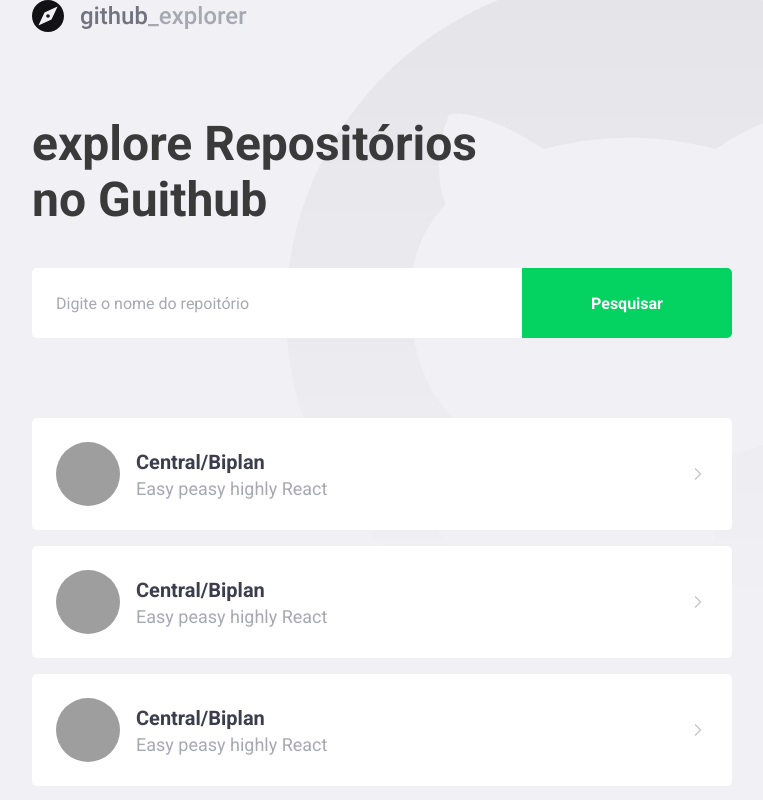
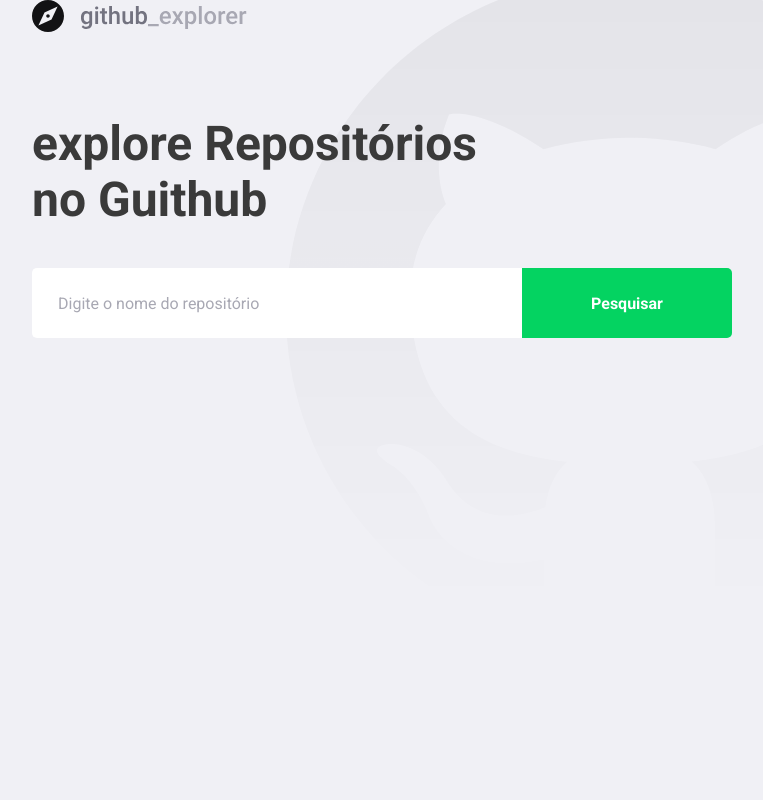
Before and after one commit to Vanessa-Helena/Bootcamp11, a React (Create React App) app in the folder primeiro-projeto-react/: page / in a window 1280 px wide. Shown: the whole page, without its empty margins (128-891 px from the left). Built offline with nearby package versions, Linux system fonts and the light colour scheme; grey boxes are pictures that could not be loaded.

Commit message:
Finalizando a pagina de pesquisa

```diff
--- a/primeiro-projeto-react/package.json
+++ b/primeiro-projeto-react/package.json
@@ -10,6 +10,7 @@
     "@types/node": "^12.0.0",
     "@types/react": "^16.9.53",
     "@types/react-dom": "^16.9.8",
+    "axios": "^0.21.0",
     "polished": "^4.0.3",
     "react": "^17.0.1",
     "react-dom": "^17.0.1",
--- a/primeiro-projeto-react/src/pages/Dashboard/index.tsx
+++ b/primeiro-projeto-react/src/pages/Dashboard/index.tsx
@@ -1,58 +1,98 @@
-import React from 'react';
+import React, { useState, useEffect, FormEvent } from 'react';
 import { FiChevronRight } from 'react-icons/fi';
+import api from '../../services/api';
 
 import logoImg from '../../assets/logo.svg';
 
-import { Title, Form, Repositories } from './styled';
+import { Title, Form, Repositories, Error } from './styles';
+
+interface Repository {
+  full_Name: string;
+  description: string;
+  owner: {
+    login: string;
+    avatar_url: string;
+  };
+}
 
 const Dashboard: React.FC = () => {
+  const [newRepo, setNewRepo] = useState('');
+  const [inputError, setInputError] = useState('');
+  const [repositories, setRepositories] = useState<Repository[]>(() => {
+    const storangedRepositories = localStorage.getItem(
+      '@GithubExplorer:repositories',
+    );
+
+    if (storangedRepositories) {
+      return JSON.parse(storangedRepositories);
+    }
+    return [];
+  });
+
+  useEffect(() => {
+    localStorage.setItem(
+      '@GithubExplorer:repositories',
+      JSON.stringify(repositories),
+    );
+  }, [repositories]);
+
+  async function handleAddRepository(
+    event: FormEvent<HTMLFormElement>,
+  ): Promise<void> {
+    event.preventDefault();
+    // adição de um novo repositorio
+    // Consumir API do Guithub
+    // Salvar novo repositorio no estado
+
+    if (!newRepo) {
+      setInputError('Digite o autor/nome do repositório');
+      return;
+    }
+
+    try {
+      const response = await api.get<Repository>(`repos/${newRepo}`);
+
+      const repository = response.data;
+
+      setRepositories([...repositories, repository]);
+      setNewRepo('');
+      setInputError('');
+    } catch (err) {
+      setInputError('Erro na busca por esse repositório');
+    }
+  }
+
   return (
     <>
       <img src={logoImg} alt="Github Explorer" />
       <Title>explore Repositórios no Guithub</Title>
 
-      <Form action="">
-        <input placeholder="Digite o nome do repoitório" />
+      <Form hasError={!!inputError} onSubmit={handleAddRepository}>
+        <input
+          value={newRepo}
+          onChange={e => setNewRepo(e.target.value)}
+          placeholder="Digite o nome do repositório"
+        />
         <button type="submit">Pesquisar</button>
       </Form>
 
+      {inputError && <Error>{inputError}</Error>}
+
       <Repositories>
-        <a href="teste">
+        {repositories.map(repository => (
+          <a key={repository.full_Name} href="teste">
             <img
-            src="https://avatars3.githubusercontent.com/u/58368539?s=460&u=c8307a31c2880c022f3343df37257ad871620f47&v=4"
-            alt="Vanessa Helena"
+              src={repository.owner.avatar_url}
+              alt={repository.owner.login}
             />
             <div>
-            <strong>Central/Biplan</strong>
-            <p>Easy peasy highly React</p>
+              <strong>{repository.full_Name}</strong>
+              <p>{repository.description}</p>
             </div>
 
             <FiChevronRight size={20} />
           </a>
-        <a href="teste">
-          <img
-            src="https://avatars3.githubusercontent.com/u/58368539?s=460&u=c8307a31c2880c022f3343df37257ad871620f47&v=4"
-            alt="Vanessa Helena"
-          />
-          <div>
-            <strong>Central/Biplan</strong>
-            <p>Easy peasy highly React</p>
-          </div>
-
-          <FiChevronRight size={20} />
-        </a>
-        <a href="teste">
-          <img
-            src="https://avatars3.githubusercontent.com/u/58368539?s=460&u=c8307a31c2880c022f3343df37257ad871620f47&v=4"
-            alt="Vanessa Helena"
-          />
-          <div>
-            <strong>Central/Biplan</strong>
-            <p>Easy peasy highly React</p>
-          </div>
-
-          <FiChevronRight size={20} />
-        </a>
+        ))}
       </Repositories>
     </>
   );
--- a/primeiro-projeto-react/src/pages/Dashboard/styled.ts
+++ b/primeiro-projeto-react/src/pages/Dashboard/styles.ts
@@ -1,5 +1,9 @@
-import styled from 'styled-components';
+import styled, { css } from 'styled-components';
 import { shade } from 'polished';
+
+interface FormProps {
+  hasError: boolean;
+}
 
 // Template literals
 // SASS, LESS, Leonade
@@ -13,7 +17,7 @@
   margin-top: 80px;
 `;
 
-export const Form = styled.form`
+export const Form = styled.form<FormProps>`
   margin-top: 40px;
   max-width: 700px;
 
@@ -26,6 +30,14 @@
     border: 0;
     border-radius: 5px 0 0 5px;
     color: #3a3a3a;
+    border: 2px solid #fff;
+    border-right: 0;
+
+    ${props =>
+      props.hasError &&
+      css`
+        border-color: #c53030;
+      `}
 
     &::placeholder {
       color: #a8a8b3;
@@ -46,6 +58,12 @@
       background: ${shade(0.2, '#04d361')};
     }
   }
+`;
+
+export const Error = styled.span`
+  display: block;
+  color: #c53030;
+  margin-top: 8px;
 `;
 
 export const Repositories = styled.div`
@@ -79,7 +97,8 @@
     }
 
     div {
-      margin-left: 16px;
+      margin: 0 16px;
+      flex: 1;
 
       strong {
         font-size: 20px;
--- /dev/null
+++ b/primeiro-projeto-react/src/services/api.ts
@@ -0,0 +1,7 @@
+import axios from 'axios';
+
+const api = axios.create({
+  baseURL: 'https://api.github.com',
+});
+
+export default api;
```
Also changed, not shown: primeiro-projeto-react/.eslintrc.json, 1 other file (tests, documents, lock files or other folders). Lines whose indentation alone changed are shown as unchanged.
